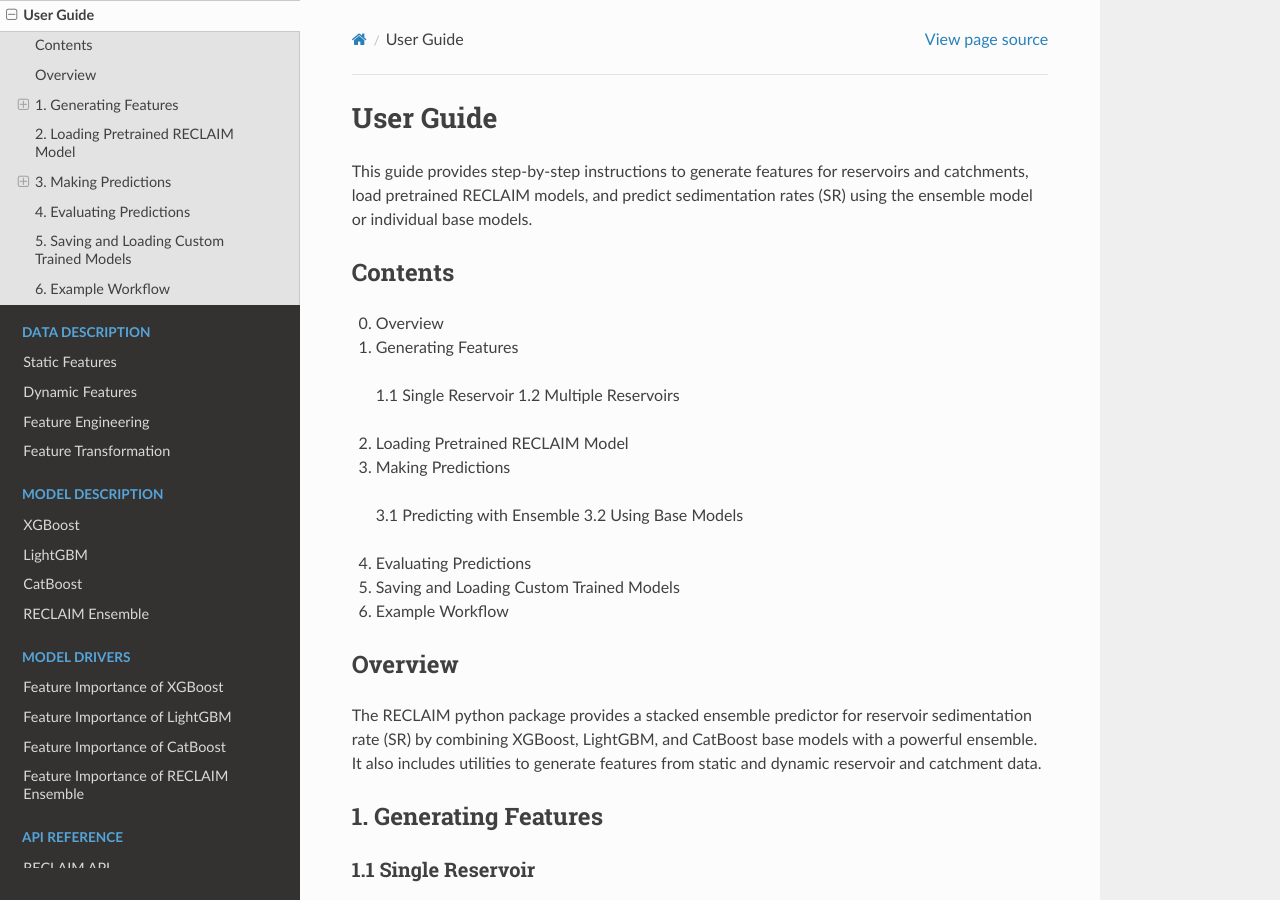
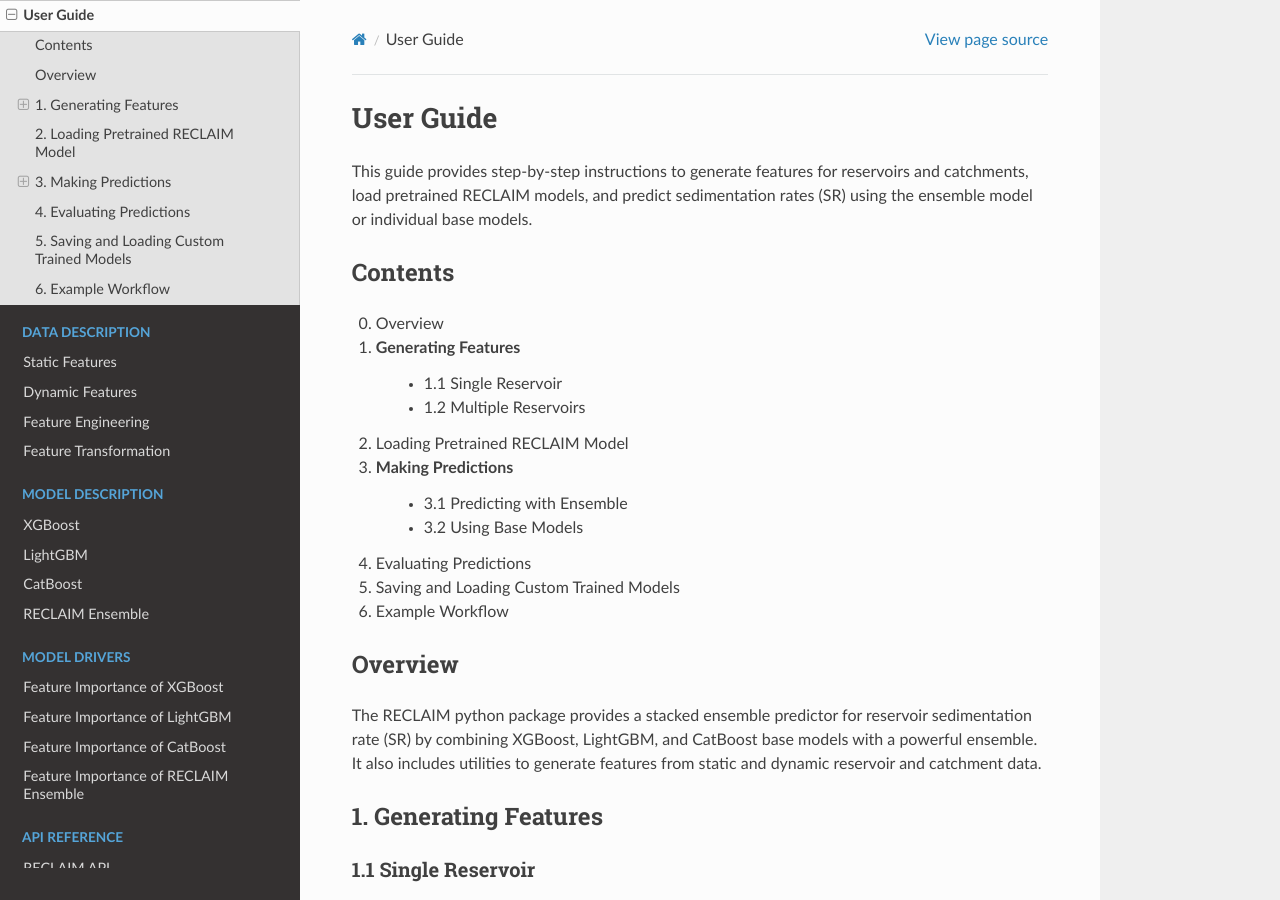
Before and after one commit to UW-SASWE/RECLAIM, a Sphinx documentation site: the page built from docs/UserGuide.rst, in a window 1280 px wide and 900 px high. Built offline with Sphinx 7.4.7 and the Read the Docs theme 3.1.0, drawn with Linux system fonts in a browser that asks for light colours.

Commit message:
trying again

```diff
--- a/docs/UserGuide.rst
+++ b/docs/UserGuide.rst
@@ -7,12 +7,12 @@
 --------
 0. Overview
 1. Generating Features
-  1.1 Single Reservoir
-  1.2 Multiple Reservoirs
+    - 1.1 Single Reservoir
+    - 1.2 Multiple Reservoirs
 2. Loading Pretrained RECLAIM Model
 3. Making Predictions
-  3.1 Predicting with Ensemble
-  3.2 Using Base Models
+    - 3.1 Predicting with Ensemble
+    - 3.2 Using Base Models
 4. Evaluating Predictions
 5. Saving and Loading Custom Trained Models
 6. Example Workflow
```
